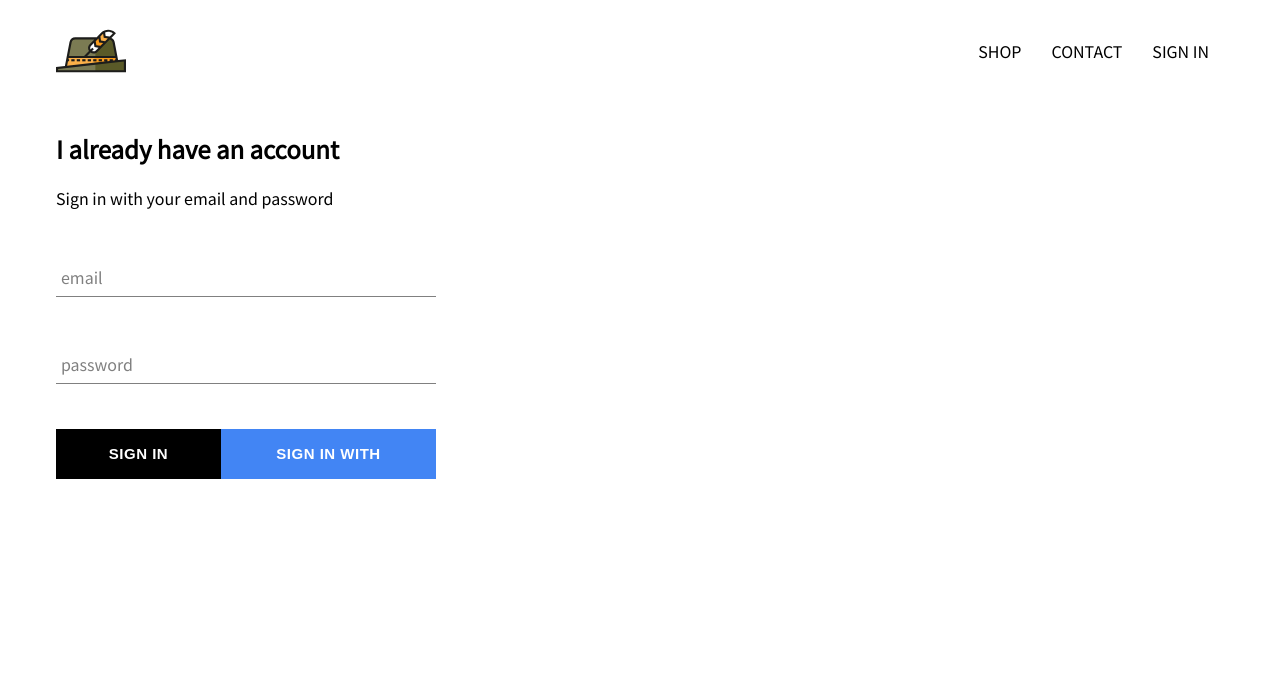
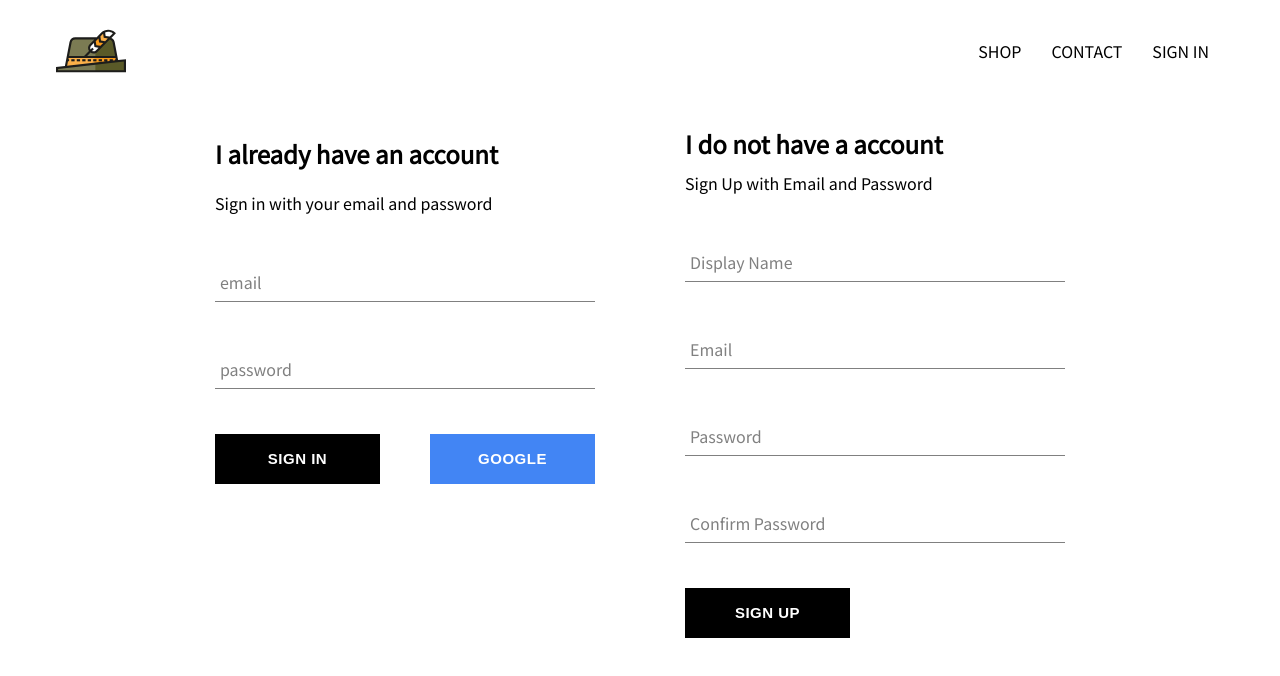
Before and after one commit to priyesh18/react-eCommerce, a React (Create React App) app: page /signin in a window 1280 px wide. Shown: the top 676 px of the page. Built offline with nearby package versions, Linux system fonts and the light colour scheme; no server answers.

Commit message:
implemented signup with email and store users

```diff
--- a/src/App.js
+++ b/src/App.js
@@ -7,7 +7,7 @@
 import ShopPage from './pages/shop/shop.component';
 import Header from './components/header/header.component';
 import SignInAndSignUp from './pages/sign-in-and-sign-up/sign-in-and-sign-up.component';
-import { auth } from './firebase/firebase.utils';
+import { auth, createUserProfileDocument } from './firebase/firebase.utils';
 
 
 
@@ -22,8 +22,27 @@
   unsubscribeFromAuth = null;
 
   componentDidMount() {
-    this.unsubscribeFromAuth = auth.onAuthStateChanged(user => {
-      this.setState( {currentUser: user });
+    // On signin: userAuth returns an object with uid, displayName and email;
+    //On signout: userAuth is null.
+    this.unsubscribeFromAuth = auth.onAuthStateChanged(async (userAuth) => {
+      // this.setState( {currentUser: user });
+      if(userAuth) {
+        const userRef = await createUserProfileDocument(userAuth);
+        // onSnapshot subscribes to userRef to listen for changes.
+        // it also returns the first state that we use in our setState
+        userRef.onSnapshot(snapShot => {
+          this.setState({
+            currentUser: {
+              id: snapShot.id,
+              ...snapShot.data()
+            }
+          }, () => console.log(this.state))
+        });
+      }
+      else {
+        this.setState({currentUser: userAuth }); // sets to null
+      }
+
     })
   }
 
--- a/src/components/sign-in/sign-in.component.jsx
+++ b/src/components/sign-in/sign-in.component.jsx
@@ -49,7 +49,7 @@
                         />
                     <div className="button">
                         <CustomButton type='submit'>Sign In</CustomButton>
-                        <CustomButton onClick={signInWithGoogle} isGoogleSignIn>Sign In With Google</CustomButton>
+                        <CustomButton onClick={signInWithGoogle} isGoogleSignIn>Google</CustomButton>
                     </div>
                 </form>
             </div>
--- /dev/null
+++ b/src/components/sign-up/sign-up.component.jsx
@@ -0,0 +1,100 @@
+import React from 'react';
+import FormInput from '../form-input/form-input.component';
+import CustomButton from '../custom-button/custom-button.component';
+
+import { auth, createUserProfileDocument } from '../../firebase/firebase.utils';
+
+import './sign-up.styles.scss';
+
+class SignUp extends React.Component {
+    constructor() {
+        super();
+
+        this.state = {
+            displayName: '',
+            email: '',
+            password: '',
+            confirmPassword: ''
+        }
+    }
+
+    handleSubmit = async (event) => {
+        event.preventDefault();
+
+        const { displayName, email, password, confirmPassword } = this.state;
+
+        if(password !== confirmPassword) {
+            alert("incorrect paswords");
+            return;
+        }
+        try {
+            const {user} = await auth.createUserWithEmailAndPassword(email, password);
+            const userRef = await createUserProfileDocument(user, {displayName});
+
+            this.setState({
+                displayName: '',
+                email: '',
+                password: '',
+                confirmPassword: ''
+            })
+
+        } catch (error) {
+            console.error(error);
+        }
+    }
+
+    handleChange = (event) => {
+        const { name, value } = event.target;
+
+        this.setState({[name]: value});
+    }
+
+    render() {
+        const { displayName, email, password, confirmPassword } = this.state;
+        return(
+            <div className="sign-up">
+                <h2 className="title">I do not have a account</h2>
+                <span>Sign Up with Email and Password</span>
+                <form onSubmit={this.handleSubmit } className="sign-up-form">
+                <FormInput
+                    type='text'
+                    name='displayName'
+                    value= { displayName }
+                    onChange={ this.handleChange }
+                    label='Display Name'
+                    required
+                />
+                <FormInput
+                    type='email'
+                    name='email'
+                    value= { email }
+                    onChange={ this.handleChange }
+                    label='Email'
+                    required
+                />
+                <FormInput
+                    type='password'
+                    name='password'
+                    value= { password }
+                    onChange={ this.handleChange }
+                    label='Password'
+                    required
+                />
+                <FormInput
+                    type='password'
+                    name='confirmPassword'
+                    value= { confirmPassword }
+                    onChange={ this.handleChange }
+                    label='Confirm Password'
+                    required
+                />
+                <CustomButton type='submit'>Sign Up</CustomButton>
+
+                </form>
+            </div>
+        )
+    }
+
+}
+
+export default SignUp;
--- /dev/null
+++ b/src/components/sign-up/sign-up.styles.scss
@@ -0,0 +1,9 @@
+.sign-up {
+    display: flex;
+    flex-direction: column;
+    width: 380px;
+
+    .title {
+        margin: 10px 0;
+    }
+}
--- a/src/firebase/firebase.utils.js
+++ b/src/firebase/firebase.utils.js
@@ -12,6 +12,30 @@
     appId: "1:722032180875:web:1404451e8ab9b9eba01e8e"
 };
 
+export const createUserProfileDocument = async (userAuth, additionalData) => {
+    if(!userAuth) return;
+
+    const userRef = firestore.doc(`users/${userAuth.uid}`);
+    const snapShot = await userRef.get();
+
+    if(!snapShot.exists) {
+        const { displayName, email } = userAuth;
+        const createdAt = new Date();
+
+        try {
+            await userRef.set( {
+                displayName,
+                email,
+                createdAt,
+                ...additionalData
+            })
+        } catch (error) {
+            console.log('error creating user', error.message);
+        }
+    }
+    return userRef;
+}
+
 firebase.initializeApp(config);
 
 export const auth = firebase.auth();
--- a/src/pages/sign-in-and-sign-up/sign-in-and-sign-up.component.jsx
+++ b/src/pages/sign-in-and-sign-up/sign-in-and-sign-up.component.jsx
@@ -2,10 +2,12 @@
 import './sign-in-and-sign-up.styles.scss';
 
 import SignIn from '../../components/sign-in/sign-in.component';
+import SignUp from '../../components/sign-up/sign-up.component';
 
 const SignInAndSignUp = () => (
     <div className="sign-in-and-sign-up">
         <SignIn />
+        <SignUp />
     </div>
 );
 
--- a/src/pages/sign-in-and-sign-up/sign-in-and-sign-up.styles.scss
+++ b/src/pages/sign-in-and-sign-up/sign-in-and-sign-up.styles.scss
@@ -0,0 +1,6 @@
+.sign-in-and-sign-up {
+    width: 850px;
+    display: flex;
+    justify-content: space-between;
+    margin: 30px auto;
+}
```
